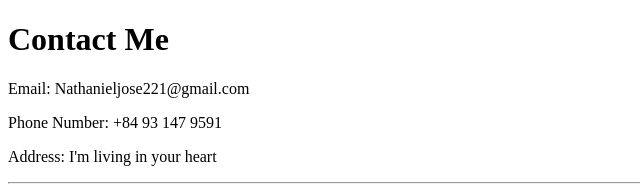
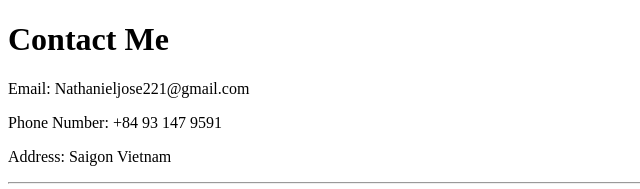
Before and after one commit to Nathanieljose2/cv, a plain HTML site: page contact-me.html in a window 1280 px wide. Shown: the top 189 px of the page, 0-640 px from the left. Drawn offline with Linux system fonts and the light colour scheme.

Commit message:
Update contact-me.html

```diff
--- a/contact-me.html
+++ b/contact-me.html
@@ -8,7 +8,7 @@
         <h1>Contact Me</h1>
         <p>Email: Nathanieljose221@gmail.com</p>
         <p>Phone Number: +84 93 147 9591</p>
-        <p>Address: I'm living in your heart</p>
+        <p>Address: Saigon Vietnam</p>
     <hr>
     <form action="mailto:nathanieljose221@gmail.com" method="post" enctype="text/plain">
         <label>Your Name:</label>
@@ -21,7 +21,5 @@
         <input type="Submit">
 
     </form>
-
-
     </body>
 </html>
```
